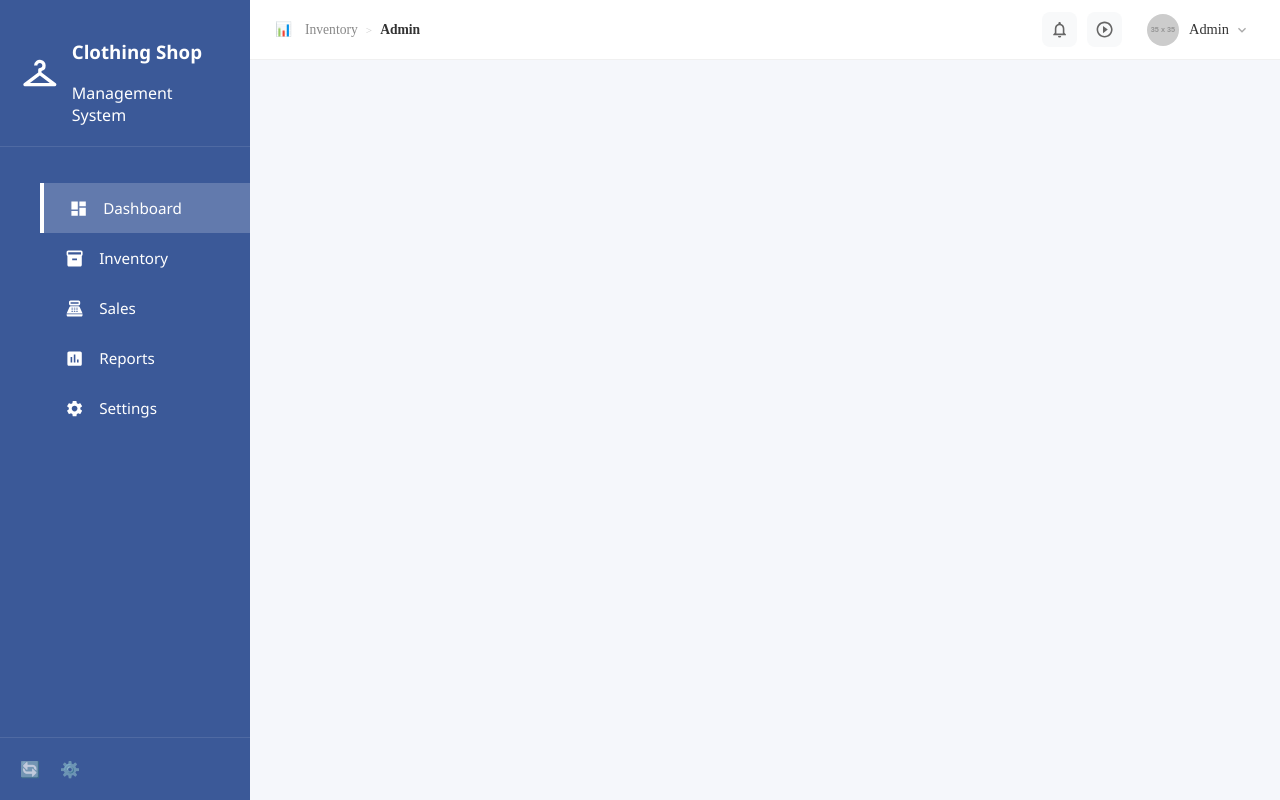
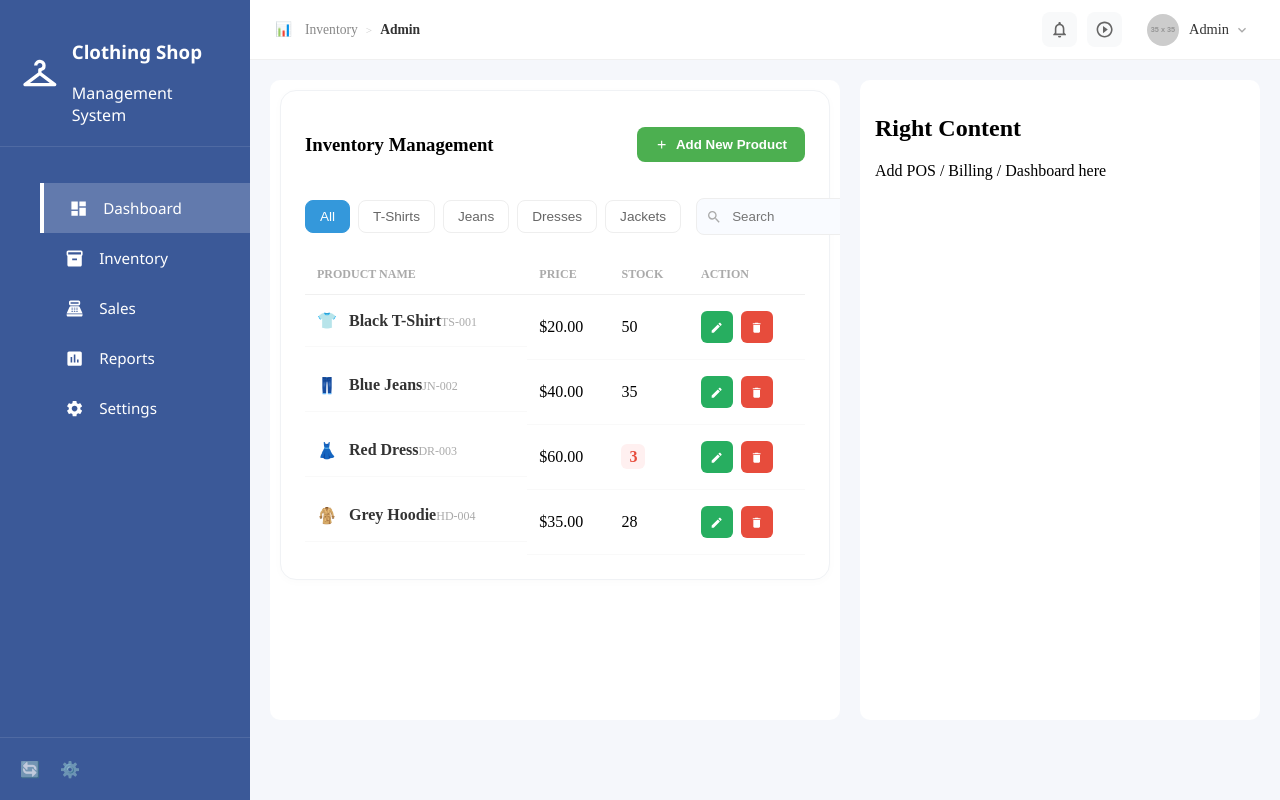
Before and after one commit to RasikaMadushanka/cloth_shop, a React (Vite) app: page / in a window 1280 px wide. Built offline with nearby package versions, Linux system fonts and the light colour scheme.

Commit message:
make inventory billing component

```diff
--- a/src/App.css
+++ b/src/App.css
@@ -50,3 +50,37 @@
     flex-direction: column; /* Stack vertically on smaller screens */
   }
 }
+
+.inventory-row {
+  display: flex;
+  gap: 20px;
+  padding: 20px;
+}
+
+/* LEFT SMALL */
+.left-panel {
+  width: 550px; /* adjust size */
+  background: #fff;
+  border-radius: 10px;
+  padding: 10px;
+  overflow-y: auto;
+ height: 620px;
+}
+
+/* RIGHT BIG */
+.right-panel {
+  flex: 1;
+  background: #fff;
+  border-radius: 10px;
+  padding: 15px;
+}
+@media (max-width: 768px) {
+  .inventory-row {
+    flex-direction: column;
+  }
+
+  .left-panel {
+    width: 100%;
+    max-height: none;
+  }
+}
--- a/src/App.tsx
+++ b/src/App.tsx
@@ -1,7 +1,5 @@
 import './App.css'
-import AdminOverview from './components/Admin/Adminoverview/AdminOverview'
-import AdminSelling from './components/Admin/adminSelling/AdminSelling'
-import AdminSlot from './components/Admin/AdminSlot/AdminSlot'
+import ItemManagement from './components/inventory/ItemManagement'
 import Clothnav from './components/navbar/Clothnav'
 import Topheader from './components/topheader/Topheader'
 
@@ -13,29 +11,20 @@ function App() {
       <div className="main-content">
         <Topheader />
 
-        {/* <div className="dashboard-body">
-          <div style={{ display: 'flex', justifyContent: 'space-between', alignItems: 'center', marginBottom: '15px' }}>
-            <h4 style={{ color: '#333', margin: 0 }}>Admin Dashboard</h4>
-            <button style={{
-              backgroundColor: '#4caf50',
-              color: 'white',
-              border: 'none',
-              padding: '8px 15px',
-              borderRadius: '8px',
-              fontWeight: 'bold',
-              cursor: 'pointer'
-            }}>
-              + Add New Product
-            </button>
+        <div className="inventory-row">
+
+          {/* LEFT SIDE (Item Management - SMALL) */}
+          <div className="left-panel">
+            <ItemManagement />
           </div>
 
-          <AdminSlot />
+          {/* RIGHT SIDE (BIG AREA) */}
+          <div className="right-panel">
+            <h2>Right Content</h2>
+            <p>Add POS / Billing / Dashboard here</p>
+          </div>
 
-          <div className="dashboard-main-row">
-            <AdminSelling />
-            <AdminOverview />
-          </div>
-        </div> */}
+        </div>
       </div>
     </div>
   )
--- /dev/null
+++ b/src/components/inventory/ItemManagement.css
@@ -0,0 +1,171 @@
+.inventory_left {
+  background: white;
+  padding: 24px;
+  border-radius: 16px;
+  border: 1px solid #f0f2f5;
+  box-shadow: 0 2px 10px rgba(0,0,0,0.02);
+  flex: 1;
+}
+
+.inventory_header {
+  display: flex;
+  justify-content: space-between;
+  align-items: center;
+  margin-bottom: 24px;
+}
+
+.inventory_header h2 {
+  font-size: 1.25rem;
+  color: #1a1c23;
+  margin: 0;
+}
+
+.btn_add_new {
+  background: #4caf50;
+  color: white;
+  border: none;
+  padding: 10px 18px;
+  border-radius: 8px;
+  display: flex;
+  align-items: center;
+  gap: 8px;
+  font-weight: 600;
+  cursor: pointer;
+  transition: 0.2s;
+}
+
+.inventory_controls {
+  display: flex;
+  justify-content: space-between;
+  align-items: center;
+  margin-bottom: 20px;
+  gap: 15px;
+}
+
+.filter_tabs {
+  display: flex;
+  gap: 8px;
+}
+
+.tab_btn {
+  padding: 8px 14px;
+  border: 1px solid #eee;
+  background: white;
+  border-radius: 8px;
+  font-size: 0.85rem;
+  color: #666;
+  cursor: pointer;
+}
+
+.tab_btn.active {
+  background: #3498db;
+  color: white;
+  border-color: #3498db;
+}
+
+.inventory_search {
+  position: relative;
+  flex: 1;
+  max-width: 300px;
+}
+
+.search_icon {
+  position: absolute;
+  left: 10px;
+  top: 50%;
+  transform: translateY(-50%);
+  color: #aaa;
+}
+
+.inventory_search input {
+  width: 100%;
+  padding: 10px 10px 10px 35px;
+  border: 1px solid #eee;
+  border-radius: 8px;
+  background: #f9fbff;
+  outline: none;
+}
+
+/* Table Styling */
+.inventory_table {
+  overflow-x: auto;
+}
+
+.management_table {
+  width: 100%;
+  border-collapse: collapse;
+}
+
+.management_table th {
+  text-align: left;
+  padding: 12px;
+  font-size: 0.75rem;
+  text-transform: uppercase;
+  color: #aaa;
+  border-bottom: 1px solid #f0f0f0;
+}
+
+.management_table td {
+  padding: 16px 12px;
+  border-bottom: 1px solid #f9f9f9;
+}
+
+.item_cell {
+  display: flex;
+  align-items: center;
+  gap: 12px;
+}
+
+.item_icon_bg {
+  width: 40px;
+  height: 40px;
+  background: #f4f7fa;
+  border-radius: 8px;
+  display: flex;
+  align-items: center;
+  justify-content: center;
+  font-size: 1.5rem;
+}
+
+.item_details {
+  display: flex;
+  flex-direction: column;
+}
+
+.item_name {
+  font-weight: 600;
+  color: #333;
+}
+
+.item_sku {
+  font-size: 0.75rem;
+  color: #aaa;
+}
+
+.stock_low {
+  color: #e74c3c;
+  font-weight: 700;
+  background: #fff0f0;
+  padding: 4px 8px;
+  border-radius: 6px;
+}
+
+.action_btns_group {
+  display: flex;
+  gap: 8px;
+}
+
+.action_btn {
+  width: 32px;
+  height: 32px;
+  border-radius: 6px;
+  border: none;
+  display: flex;
+  align-items: center;
+  justify-content: center;
+  cursor: pointer;
+  color: white;
+}
+
+.action_btn.edit { background: #27ae60; }
+.action_btn.delete { background: #e74c3c; }
--- a/src/components/inventory/ItemManagement.tsx
+++ b/src/components/inventory/ItemManagement.tsx
@@ -1,5 +1,5 @@
 import { MdEdit, MdDelete, MdSearch, MdAdd } from "react-icons/md";
-
+import './ItemManagement.css'
 interface ProductItem {
     id: number;
     name: string;
```
Also changed, not shown: src/components/inventory/inventoryBilling/InventoryBilling.tsx (added, +15 -0 lines), src/components/inventory/inventoryBilling/inventoryBilling.css (added).
